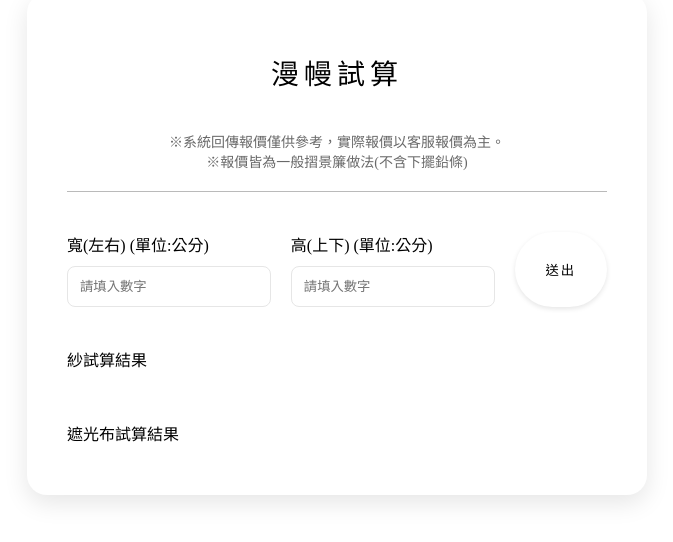
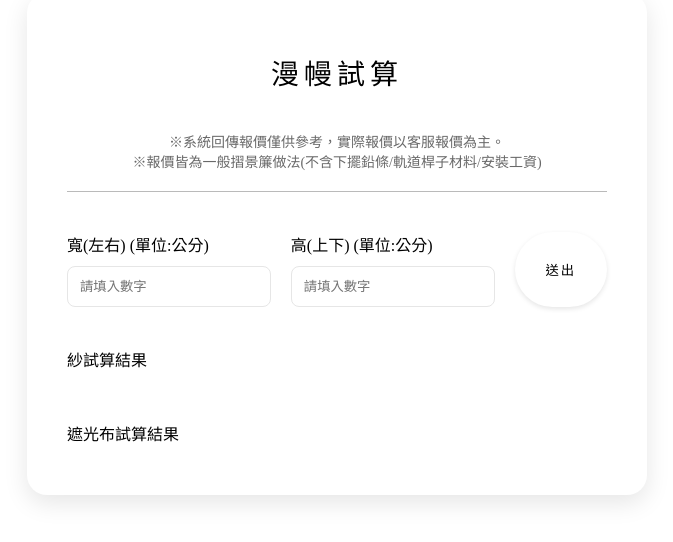
Before and after one commit to zhengannyu/mam-calc, a plain HTML site: page index.html in a window 1280 px wide. Shown: the part 164-706 px from the top of the page, without its empty margins (303-976 px from the left). Drawn offline with Linux system fonts and the light colour scheme.

Commit message:
Update index.html

```diff
--- a/index.html
+++ b/index.html
@@ -14,7 +14,7 @@
   <div class="container">
     <main class="main">
       <h1>漫幔試算</h1>
-      <p>※系統回傳報價僅供參考，實際報價以客服報價為主。<br>※報價皆為一般摺景簾做法(不含下擺鉛條)</p>
+      <p>※系統回傳報價僅供參考，實際報價以客服報價為主。<br>※報價皆為一般摺景簾做法(不含下擺鉛條/軌道桿子材料/安裝工資)</p>
       <div class="form">
         <div class="form-row">
           <div class="input-string">
```
